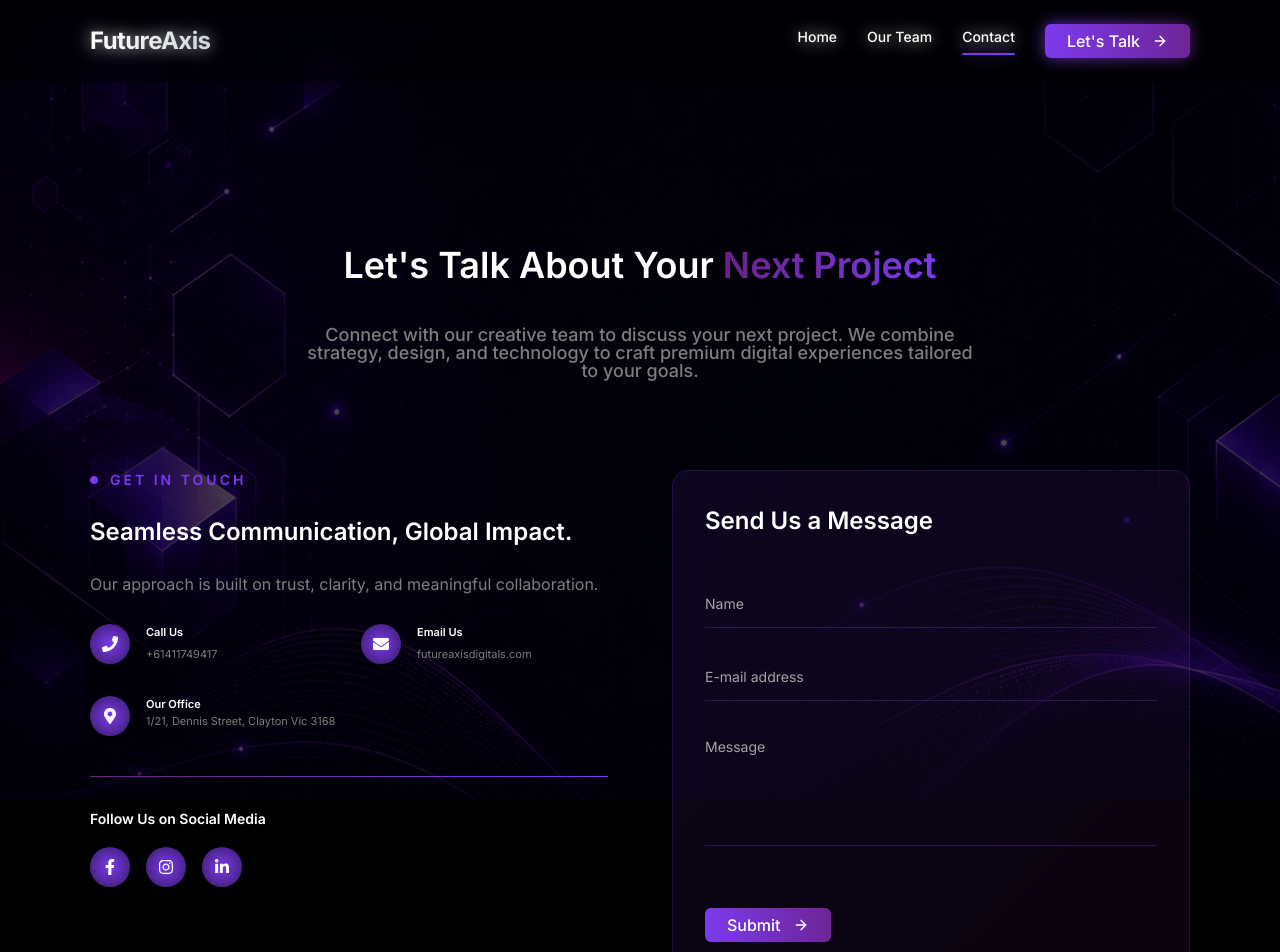
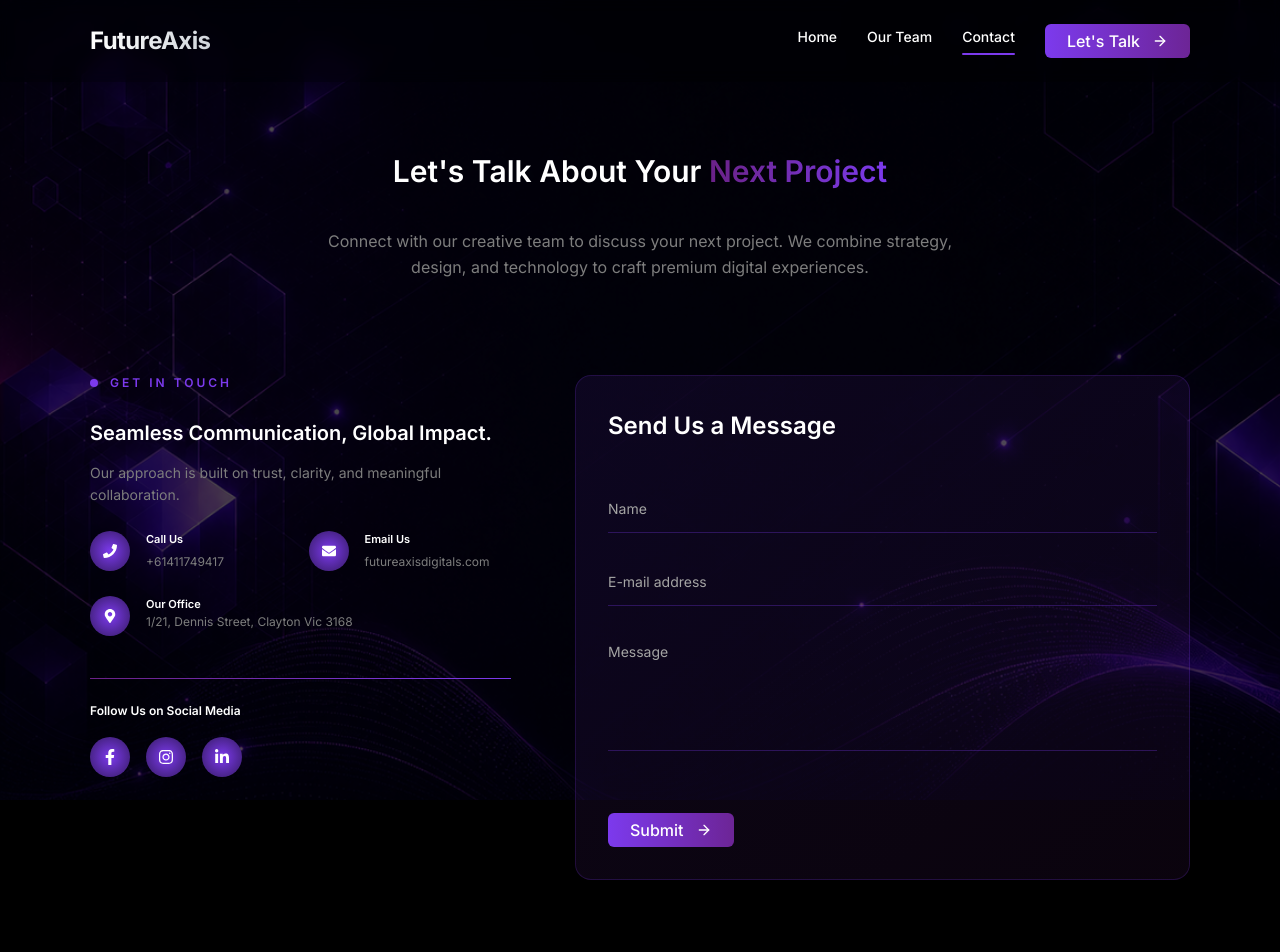
Before and after one commit to FutureAxis/futureaxis-official-web, a Next.js app: page /contact in a window 1280 px wide. Shown: the top 952 px of the page. Built offline with nearby package versions, Linux system fonts and the light colour scheme.

Commit message:
feat: refactor contact page layout and components for improved structure and readability

```diff
--- a/app/contact/page.tsx
+++ b/app/contact/page.tsx
@@ -1,34 +1,19 @@
 "use client";
 
-import React, { useEffect, useRef, useState } from "react";
+import React, { useRef } from "react";
 import Image from "next/image";
 import Head from "next/head";
-import Navbar from "@/components/layout/Navbar";
-import GradientButton from "@/components/buttons/GradientButton";
+import { CONTACT_INFO } from "@/constants/contact";
 import backgroundImage from "@/public/images/home/background-bg.png";
-import { FaPhone, FaEnvelope, FaMapMarkerAlt, FaFacebookF, FaInstagram, FaLinkedinIn } from "react-icons/fa";
+import { FaPhone, FaEnvelope, FaMapMarkerAlt } from "react-icons/fa";
+import { useScrollAnimation } from "@/hooks/useScrollAnimation";
+import {ContactInfoCard} from "@/components/contact/ContactInfoCard";
+import {SocialMediaIcons} from "@/components/contact/SocialMediaIcons";
+import {ContactForm} from "@/components/contact/ContactForm";
 
 export default function ContactPage() {
-    const [isVisible, setIsVisible] = useState(false);
     const sectionRef = useRef<HTMLElement>(null);
-
-    useEffect(() => {
-        const observer = new IntersectionObserver(
-            ([entry]) => {
-                if (entry.isIntersecting) {
-                    setIsVisible(true);
-                    observer.disconnect();
-                }
-            },
-            { threshold: 0.1 }
-        );
-
-        if (sectionRef.current) {
-            observer.observe(sectionRef.current);
-        }
-
-        return () => observer.disconnect();
-    }, []);
+    const isVisible = useScrollAnimation(sectionRef);
 
     return (
         <>
@@ -38,7 +23,6 @@ export default function ContactPage() {
                 <meta name="keywords" content="contact digital agency, web development contact, IT consulting Melbourne, digital marketing inquiry, Future Axis Digital contact" />
                 <link rel="canonical" href="https://futureaxisdigital.com/contact" />
 
-                {/* Open Graph / Facebook / LinkedIn */}
                 <meta property="og:title" content="Contact Future Axis Digital | Let's Discuss Your Project" />
                 <meta property="og:description" content="Connect with our creative team to discuss your next project. We combine strategy, design, and technology to craft premium digital experiences." />
                 <meta property="og:url" content="https://futureaxisdigital.com/contact" />
@@ -56,41 +40,39 @@ export default function ContactPage() {
                     priority
                     quality={100}
                 />
-                <div className="absolute inset-0 bg-black/70"/>
+                <div className="absolute inset-0 bg-black/70" />
             </div>
 
             {/* Content */}
             <div className="relative z-10">
-                <Navbar />
-
-                <section ref={sectionRef} className="w-full py-20 lg:py-24">
+                <section ref={sectionRef} className="w-full py-16 lg:pt-20 lg:pb-[140px]">
                     <div className="px-5 lg:px-[90px]">
-                        {/* Header Section */}
+                        {/* Header Section - Reduced margin */}
                         <div
-                            className={`text-center max-w-3xl mx-auto mb-[90px] transition-all duration-1000 transform ${
+                            className={`text-center max-w-2xl mx-auto mb-12 lg:mb-[95px] transition-all duration-1000 transform ${
                                 isVisible
                                     ? "opacity-100 translate-y-0"
                                     : "opacity-0 translate-y-12"
                             }`}
                         >
-                            <h1 className="text-[28px] md:text-[36px] font-semibold text-white leading-[130%] mb-[37px]">
+                            <h1 className="text-2xl md:text-3xl font-semibold text-white leading-tight mb-[37px]">
                                 <span>Let's Talk About Your </span>
                                 <span className="bg-gradient-to-r from-[#6A2187] to-[#7C3AED] bg-clip-text text-transparent">
                                     Next Project
                                 </span>
                             </h1>
 
-                            <p className="text-[#7D7D7D] text-[18px] font-medium leading-[100%] tracking-0 max-w-2xl mx-auto">
+                            <p className="text-[#7D7D7D] text-base leading-relaxed max-w-4xl mx-auto">
                                 Connect with our creative team to discuss your next project. We combine strategy, design,
-                                and technology to craft premium digital experiences tailored to your goals.
+                                and technology to craft premium digital experiences.
                             </p>
                         </div>
 
-                        {/* Rest of your contact page content remains exactly the same */}
-                        <div className="grid grid-cols-1 lg:grid-cols-2 gap-12 lg:gap-16">
-                            {/* LEFT COLUMN - Contact Details */}
+                        {/* Main Content Grid - More balanced columns */}
+                        <div className="grid grid-cols-1 lg:grid-cols-12 gap-8 lg:gap-16 max-w-7xl mx-auto">
+                            {/* LEFT COLUMN - Contact Details (4 columns wide) */}
                             <div
-                                className={`space-y-8 transition-all duration-1000 delay-200 transform ${
+                                className={`lg:col-span-5 space-y-6 transition-all duration-1000 delay-200 transform ${
                                     isVisible
                                         ? "opacity-100 translate-x-0"
                                         : "opacity-0 -translate-x-12"
@@ -98,165 +80,74 @@ export default function ContactPage() {
                             >
                                 <div>
                                     <div className="flex items-center justify-start gap-3 mb-[30px]">
-                                        <div className="w-2 h-2 rounded-full bg-[#7C3AED]"/>
-                                        <p className="text-[#7C3AED] uppercase tracking-[3px] text-sm font-semibold">
+                                        <div className="w-2 h-2 rounded-full bg-[#7C3AED]" />
+                                        <p className="text-[#7C3AED] uppercase tracking-[3px] text-xs font-semibold">
                                             GET IN TOUCH
                                         </p>
                                     </div>
-                                    <p className="text-white text-[24px] leading-[100%] tracking-0 mb-4 font-semibold">
+                                    <p className="text-white text-xl leading-tight mb-4 font-semibold">
                                         Seamless Communication, Global Impact.
                                     </p>
-                                    <p className="text-[#7D7D7D] text-base font-normal leading-[100%] tracking-0 mt-8">
+                                    <p className="text-[#7D7D7D] text-sm leading-relaxed">
                                         Our approach is built on trust, clarity, and meaningful collaboration.
                                     </p>
                                 </div>
 
-                                {/* Contact Info */}
-                                <div className="grid grid-cols-1 sm:grid-cols-2 gap-6">
-                                    <div className="flex items-start gap-4 group">
-                                        <div
-                                            className="w-10 h-10 rounded-full flex items-center justify-center flex-shrink-0 transition-all duration-300 group-hover:scale-110 group-hover:shadow-lg group-hover:shadow-[#7C3AED]/30"
-                                            style={{
-                                                background: 'radial-gradient(circle at center, #7C3AED 0%, #341A60 100%)'
-                                            }}
-                                        >
-                                            <FaPhone className="w-4 h-4 text-white" />
-                                        </div>
-                                        <div>
-                                            <h4 className="text-white font-semibold text-[11px]">Call Us</h4>
-                                            <a href="tel:+61411749417" className="text-[#7D7D7D] text-[11px] hover:text-[#7C3AED] transition-colors">
-                                                +61411749417
+                                {/* Contact Info Grid - Smaller gap */}
+                                <div className="grid grid-cols-1 sm:grid-cols-2 gap-4">
+                                    <ContactInfoCard
+                                        icon={<FaPhone className="w-3.5 h-3.5 text-white" />}
+                                        title="Call Us"
+                                        content={
+                                            <a href={`tel:${CONTACT_INFO.phone}`} className="text-[#7D7D7D] text-xs hover:text-[#7C3AED] transition-colors">
+                                                {CONTACT_INFO.phone}
                                             </a>
-                                        </div>
-                                    </div>
+                                        }
+                                    />
 
-                                    <div className="flex items-start gap-4 group">
-                                        <div
-                                            className="w-10 h-10 rounded-full flex items-center justify-center flex-shrink-0 transition-all duration-300 group-hover:scale-110 group-hover:shadow-lg group-hover:shadow-[#7C3AED]/30"
-                                            style={{
-                                                background: 'radial-gradient(circle at center, #7C3AED 0%, #341A60 100%)'
-                                            }}
-                                        >
-                                            <FaEnvelope className="w-4 h-4 text-white" />
-                                        </div>
-                                        <div>
-                                            <h4 className="text-white font-semibold text-[11px]">Email Us</h4>
-                                            <a href="mailto:futureaxisdigitals.com" className="text-[#7D7D7D] text-[11px] hover:text-[#7C3AED] transition-colors">
-                                                futureaxisdigitals.com
+                                    <ContactInfoCard
+                                        icon={<FaEnvelope className="w-3.5 h-3.5 text-white" />}
+                                        title="Email Us"
+                                        content={
+                                            <a href={`mailto:${CONTACT_INFO.email}`} className="text-[#7D7D7D] text-xs hover:text-[#7C3AED] transition-colors break-all">
+                                                {CONTACT_INFO.email}
                                             </a>
-                                        </div>
-                                    </div>
+                                        }
+                                    />
                                 </div>
 
                                 {/* Office Info */}
                                 <div>
-                                    <div className="flex items-start gap-4 group">
-                                        <div
-                                            className="w-10 h-10 rounded-full flex items-center justify-center flex-shrink-0 transition-all duration-300 group-hover:scale-110 group-hover:shadow-lg group-hover:shadow-[#7C3AED]/30"
-                                            style={{
-                                                background: 'radial-gradient(circle at center, #7C3AED 0%, #341A60 100%)'
-                                            }}
-                                        >
-                                            <FaMapMarkerAlt className="w-4 h-4 text-white" />
-                                        </div>
-                                        <div>
-                                            <h4 className="text-white font-semibold text-[11px]">Our Office</h4>
-                                            <p className="text-[#7D7D7D] text-[11px] hover:text-[#7C3AED] transition-colors">
-                                                1/21, Dennis Street,
-                                                Clayton Vic 3168
-                                            </p>
-                                        </div>
-                                    </div>
-                                    <div className="w-full h-px bg-gradient-to-r from-[#6A2187] to-[#7C3AED] mt-[40px]" />
+                                    <ContactInfoCard
+                                        icon={<FaMapMarkerAlt className="w-3.5 h-3.5 text-white" />}
+                                        title="Our Office"
+                                        content={
+                                            <>
+                                                <p className="text-[#7D7D7D] text-xs leading-relaxed">
+                                                    {CONTACT_INFO.address}
+                                                </p>
+                                            </>
+                                        }
+                                    />
+                                    <div className="w-full h-px bg-gradient-to-r from-[#6A2187] to-[#7C3AED] mt-[42px]" />
                                 </div>
 
                                 {/* Social Media */}
                                 <div>
-                                    <h4 className="text-white text-sm font-semibold mb-[18px]">Follow Us on Social Media</h4>
-                                    <div className="flex items-center gap-4">
-                                        <a
-                                            href="#"
-                                            className="group relative w-10 h-10 rounded-full flex items-center justify-center text-white transition-all duration-300 overflow-hidden hover:scale-110 hover:shadow-lg hover:shadow-[#7C3AED]/30"
-                                            aria-label="Facebook"
-                                            style={{
-                                                background: 'radial-gradient(circle at center, #7C3AED 0%, #341A60 100%)'
-                                            }}
-                                        >
-                                            <FaFacebookF size={16} className="relative z-10 group-hover:scale-110 transition-transform" />
-                                        </a>
-                                        <a
-                                            href="#"
-                                            className="group relative w-10 h-10 rounded-full flex items-center justify-center text-white transition-all duration-300 overflow-hidden hover:scale-110 hover:shadow-lg hover:shadow-[#7C3AED]/30"
-                                            aria-label="Instagram"
-                                            style={{
-                                                background: 'radial-gradient(circle at center, #7C3AED 0%, #341A60 100%)'
-                                            }}
-                                        >
-                                            <FaInstagram size={16} className="relative z-10 group-hover:scale-110 transition-transform" />
-                                        </a>
-                                        <a
-                                            href="#"
-                                            className="group relative w-10 h-10 rounded-full flex items-center justify-center text-white transition-all duration-300 overflow-hidden hover:scale-110 hover:shadow-lg hover:shadow-[#7C3AED]/30"
-                                            aria-label="LinkedIn"
-                                            style={{
-                                                background: 'radial-gradient(circle at center, #7C3AED 0%, #341A60 100%)'
-                                            }}
-                                        >
-                                            <FaLinkedinIn size={16} className="relative z-10 group-hover:scale-110 transition-transform" />
-                                        </a>
-                                    </div>
+                                    <h4 className="text-white text-xs font-semibold mb-[18px]">Follow Us on Social Media</h4>
+                                    <SocialMediaIcons />
                                 </div>
                             </div>
 
-                            {/* RIGHT COLUMN - Contact Form */}
+                            {/* RIGHT COLUMN - Contact Form (8 columns wide) */}
                             <div
-                                className={`transition-all duration-1000 delay-400 transform ${
+                                className={`lg:col-span-7 transition-all duration-1000 delay-400 transform ${
                                     isVisible
                                         ? "opacity-100 translate-x-0"
                                         : "opacity-0 translate-x-12"
                                 }`}
                             >
-                                <div className="bg-gradient-to-br from-[#7C3AED]/10 to-[#6A2187]/10 rounded-2xl p-8 border border-[#7C3AED]/20">
-                                    <h3 className="text-white text-[24px] font-semibold mb-6 text-left mb-[40px]">
-                                        Send Us a Message
-                                    </h3>
-
-                                    <form className="space-y-6">
-                                        <div>
-                                            <input
-                                                type="text"
-                                                id="name"
-                                                name="name"
-                                                placeholder="Name"
-                                                className="w-full px-0 py-3 bg-transparent border-b border-[#7C3AED]/30 text-white placeholder:text-[#A4A4A4] placeholder:text-sm focus:outline-none focus:border-[#7C3AED] transition-colors"
-                                            />
-                                        </div>
-
-                                        <div>
-                                            <input
-                                                type="email"
-                                                id="email"
-                                                name="email"
-                                                placeholder="E-mail address"
-                                                className="w-full px-0 py-3 bg-transparent border-b border-[#7C3AED]/30 text-white placeholder:text-[#A4A4A4] placeholder:text-sm focus:outline-none focus:border-[#7C3AED] transition-colors"
-                                            />
-                                        </div>
-
-                                        <div>
-                                            <textarea
-                                                id="message"
-                                                name="message"
-                                                rows={4}
-                                                placeholder="Message"
-                                                className="w-full px-0 py-3 bg-transparent border-b border-[#7C3AED]/30 text-white placeholder:text-[#A4A4A4] placeholder:text-sm focus:outline-none focus:border-[#7C3AED] transition-colors resize-none"
-                                            />
-                                        </div>
-
-                                        <GradientButton className="py-3 justify-center mt-8">
-                                            Submit
-                                        </GradientButton>
-                                    </form>
-                                </div>
+                                <ContactForm />
                             </div>
                         </div>
                     </div>
```
